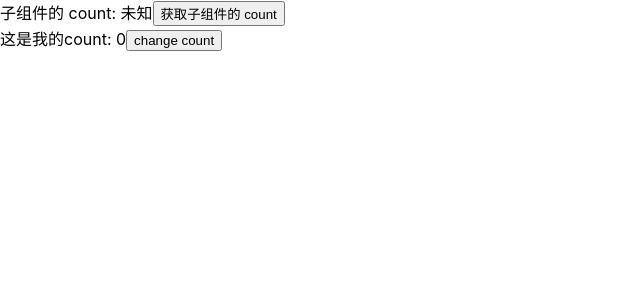
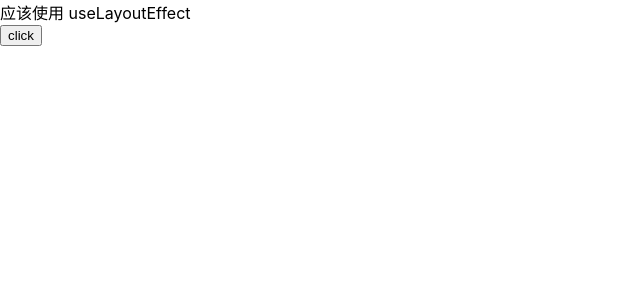
Before and after one commit to react-low-code/theory, a React (Create React App) app in the folder react-demo/: page / in a window 1280 px wide. Shown: the top 300 px of the page, without its empty margins (0-640 px from the left). Built offline with nearby package versions, Linux system fonts and the light colour scheme.

Commit message:
useLayoutEffect

```diff
--- a/react-demo/src/App.tsx
+++ b/react-demo/src/App.tsx
@@ -15,7 +15,8 @@ import './App.scss'
 // import { EffectWithoutCleanUp } from './pages/useEffect'
 // import CounterDemo from './pages/useReducer'
 // import { TodoListWithoutMemo } from './pages/memoizationHook'
-import UseImperativeHandleDemo from './pages/useImperativeHandle'
+// import UseImperativeHandleDemo from './pages/useImperativeHandle'
+import UseLayoutEffectDemo from './pages/useLayoutEffect'
 
 function App() {
   return (
@@ -50,7 +51,8 @@ function App() {
         {/* <EffectWithoutCleanUp/> */}
         {/* <CounterDemo/> */}
         {/* <TodoListWithoutMemo/> */}
-        <UseImperativeHandleDemo/>
+        {/* <UseImperativeHandleDemo/> */}
+        <UseLayoutEffectDemo/>
     </div>
   );
 }
--- /dev/null
+++ b/react-demo/src/pages/useLayoutEffect/index.css
@@ -0,0 +1,3 @@
+.big {
+    font-size: 100px;
+}
--- /dev/null
+++ b/react-demo/src/pages/useLayoutEffect/index.tsx
@@ -0,0 +1,22 @@
+import React, { useLayoutEffect, useRef, useState } from 'react'
+import './index.css'
+
+export default function UseLayoutEffectDemo() {
+    const divRef = useRef<HTMLDivElement>(null)
+    const [count, setCount] = useState<number>(0)
+
+    useLayoutEffect(() => {
+        if (divRef.current) {
+            if (count % 2) {
+                divRef.current.classList.add('big')
+            } else {
+                divRef.current.classList.remove('big')
+            }
+        }
+    })
+
+    return <>
+        <div ref={divRef}>应该使用 useLayoutEffect</div>
+        <button onClick={() => setCount(count + 1)}>click</button>
+    </>
+}
```
